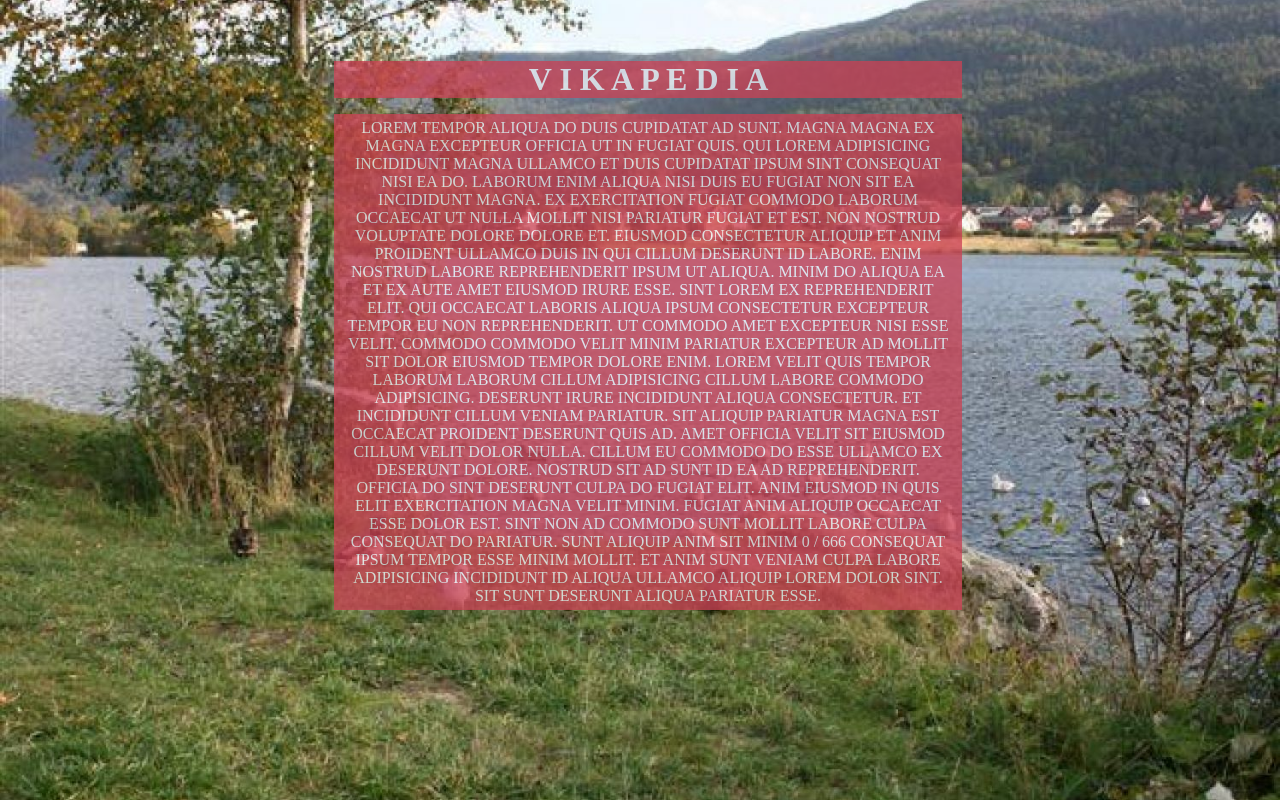
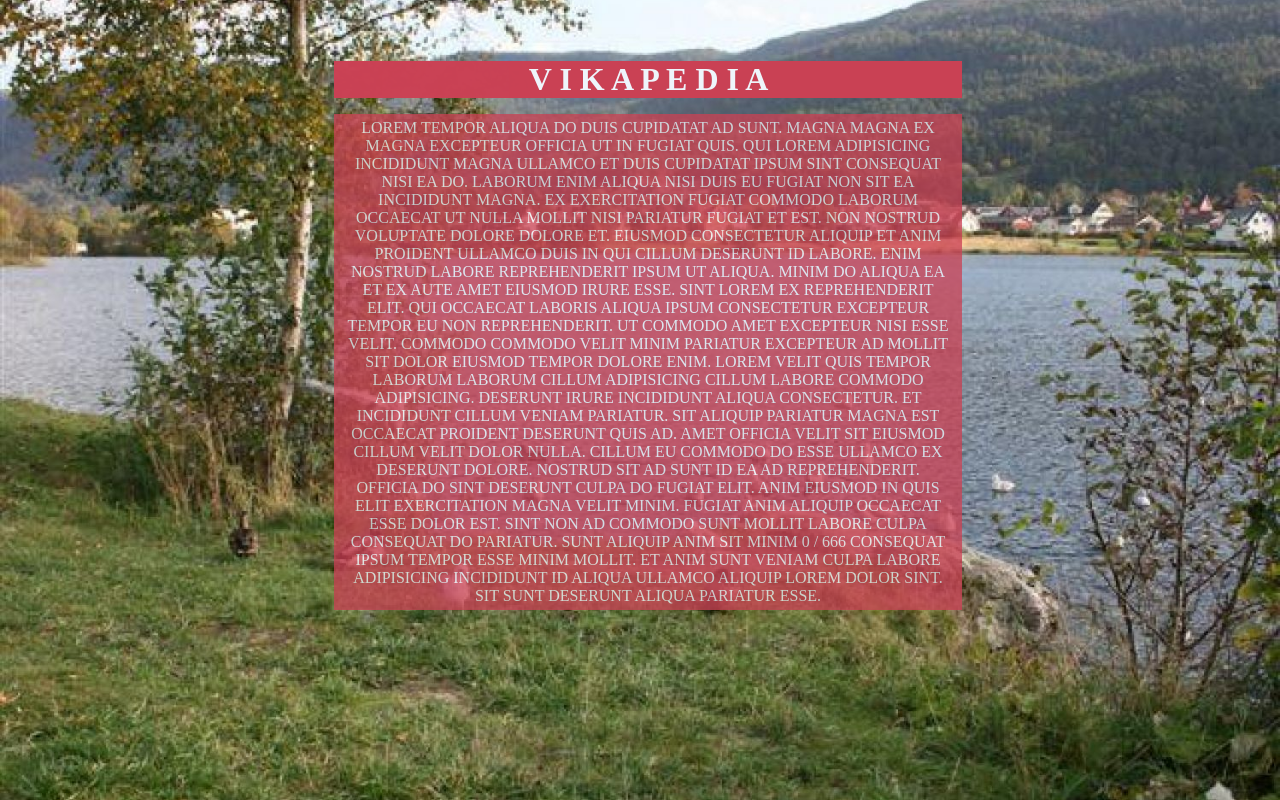
Before and after one commit to 013-8/vikapedia, a Vue app: page / in a window 1280 px wide. Built offline with nearby package versions, Linux system fonts and the light colour scheme.

Commit message:
updated opacity

```diff
--- a/src/App.vue
+++ b/src/App.vue
@@ -152,7 +152,7 @@ h1 {
     margin-left: auto;
     margin-right: auto;
     margin-bottom: 0;
-    opacity: 0.75;
+    opacity: 0.99;
     padding-left: 10px;
     padding-right: 10px;
     &:hover {
```
